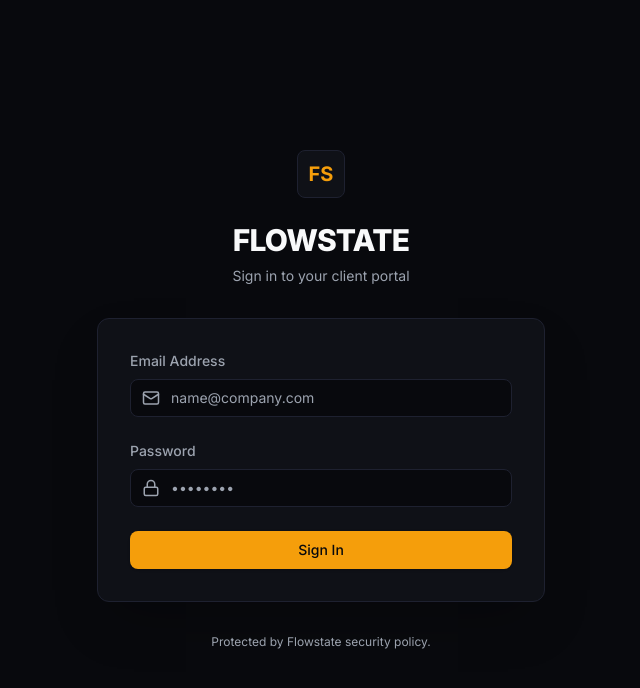
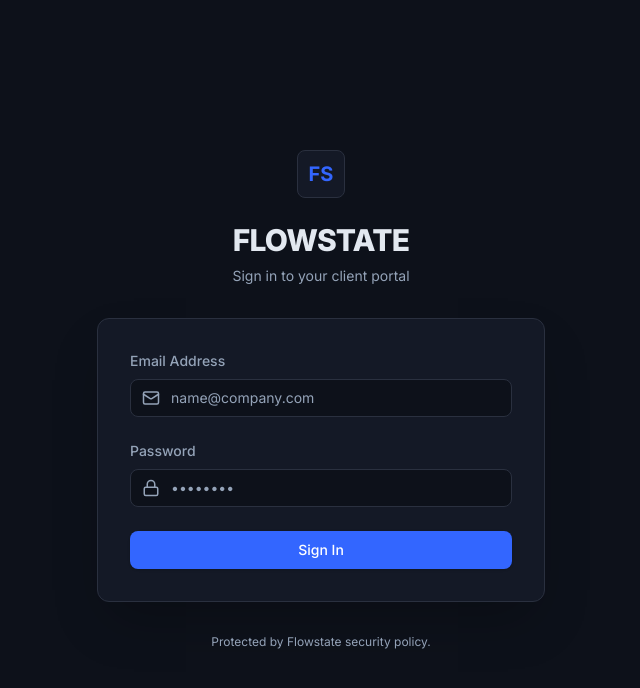
Before and after one commit to Flowstate-revenue/Client-portal, a Next.js app: page /login in a window 1280 px wide. Shown: the top 688 px of the page, without its empty margins (319-959 px from the left). Built offline with nearby package versions, Linux system fonts and the light colour scheme.

Commit message:
design system updates, button updates, ui updates

```diff
--- a/app/(portal)/billing/BillingClient.tsx
+++ b/app/(portal)/billing/BillingClient.tsx
@@ -100,8 +100,8 @@ export default function BillingClient({ initialEvents, role, activeClientId }: B
         return true
       })
       .sort((a, b) => {
-        let valA: any = a.event_date
-        let valB: any = b.event_date
+        let valA: number
+        let valB: number
 
         if (sortBy === 'value') {
           valA = Number(a.unit_price) || 0
@@ -123,7 +123,7 @@ export default function BillingClient({ initialEvents, role, activeClientId }: B
   const metrics = useMemo(() => {
     // We compute metrics specifically from all matching/filtered events in the current view
     let openBalance = 0
-    let totalCount = processedEvents.length
+    const totalCount = processedEvents.length
     const outcomeCounts: Record<string, number> = {
       sit: 0,
       proposal_followup: 0,
@@ -231,7 +231,7 @@ export default function BillingClient({ initialEvents, role, activeClientId }: B
           {activeClientId && (
             <button
               onClick={handleManageBilling}
-              className="inline-flex items-center gap-2 bg-primary hover:bg-amber-600 text-primary-foreground font-semibold px-4 py-2 rounded-lg text-sm transition-colors duration-150 cursor-pointer shadow-md"
+              className="inline-flex items-center gap-2 bg-primary hover:bg-primary-hover text-primary-foreground font-semibold px-4 py-2 rounded-lg text-sm transition-colors duration-150 cursor-pointer shadow-md"
             >
               <CreditCard size={16} />
               <span>Manage Billing</span>
--- a/app/globals.css
+++ b/app/globals.css
@@ -11,16 +11,24 @@
   --color-popover: var(--popover);
   --color-popover-foreground: var(--popover-foreground);
   --color-primary: var(--primary);
+  --color-primary-hover: var(--primary-hover);
   --color-primary-foreground: var(--primary-foreground);
   --color-secondary: var(--secondary);
   --color-secondary-foreground: var(--secondary-foreground);
   --color-muted: var(--muted);
   --color-muted-foreground: var(--muted-foreground);
+  --color-subtle: var(--subtle);
   --color-accent: var(--accent);
   --color-accent-foreground: var(--accent-foreground);
   --color-destructive: var(--destructive);
+  --color-destructive-hover: var(--destructive-hover);
   --color-destructive-foreground: var(--destructive-foreground);
+  --color-success: var(--success);
+  --color-success-foreground: var(--success-foreground);
+  --color-warning: var(--warning);
+  --color-warning-foreground: var(--warning-foreground);
   --color-border: var(--border);
+  --color-line: var(--line);
   --color-input: var(--input);
   --color-ring: var(--ring);
 
@@ -29,50 +37,72 @@
   --radius-sm: calc(var(--radius) - 4px);
 }
 
-/* TODO: replace with the Flowstate website design-system token values */
+/*
+ * Flowstate design-system tokens.
+ * Source of truth: the "flowstate-website" skill (FlowstateRevenue.com brand).
+ * See DESIGN-SYSTEM.md in this repo for the full reference and usage rules.
+ * Brand accent is blue (#3366FF); green/amber/red are reserved for semantic
+ * status only (success/warning/error) — never decoration.
+ */
 :root {
   --background: #ffffff;
-  --foreground: #111827;
+  --foreground: #0D111A;
   --card: #ffffff;
-  --card-foreground: #111827;
+  --card-foreground: #0D111A;
   --popover: #ffffff;
-  --popover-foreground: #111827;
-  --primary: #f59e0b; /* accent */
+  --popover-foreground: #0D111A;
+  --primary: #3366FF; /* blue */
+  --primary-hover: #2952CC;
   --primary-foreground: #ffffff;
-  --secondary: #f3f4f6;
-  --secondary-foreground: #1f2937;
-  --muted: #f3f4f6;
-  --muted-foreground: #6b7280;
-  --accent: #f59e0b;
-  --accent-foreground: #ffffff;
-  --destructive: #ef4444;
+  --secondary: #F1F5F9;
+  --secondary-foreground: #1E293B;
+  --muted: #F1F5F9;
+  --muted-foreground: #64748B;
+  --subtle: #94A3B8; /* tertiary text, placeholders */
+  --accent: #F1F5F9;
+  --accent-foreground: #0D111A;
+  --destructive: #EF4444; /* red */
+  --destructive-hover: #DC2626;
   --destructive-foreground: #ffffff;
-  --border: #e5e7eb;
-  --input: #e5e7eb;
-  --ring: #f59e0b;
+  --success: #10B981; /* green */
+  --success-foreground: #ffffff;
+  --warning: #F59E0B; /* amber */
+  --warning-foreground: #1F2937;
+  --border: #E2E8F0;
+  --line: #E2E8F0;
+  --input: #E2E8F0;
+  --ring: #3366FF;
   --radius: 0.5rem;
 }
 
 .dark {
-  --background: #08090D; /* bg-base */
-  --foreground: #F8F9FA; /* text-primary */
-  --card: #0F1117; /* bg-surface */
-  --card-foreground: #F8F9FA;
-  --popover: #161820; /* bg-elevated */
-  --popover-foreground: #F8F9FA;
-  --primary: #F59E0B; /* accent */
-  --primary-foreground: #08090D;
-  --secondary: #1E2130; /* bg-border */
-  --secondary-foreground: #F8F9FA;
-  --muted: #161820; /* bg-elevated */
-  --muted-foreground: #9CA3AF; /* text-secondary */
-  --accent: #F59E0B;
-  --accent-foreground: #08090D;
-  --destructive: #EF4444;
-  --destructive-foreground: #FFFFFF;
-  --border: #1E2130; /* bg-border */
-  --input: #1E2130;
-  --ring: #F59E0B;
+  --background: #0D111A; /* void */
+  --foreground: #E2E8F0; /* text */
+  --card: #141926; /* deep */
+  --card-foreground: #E2E8F0;
+  --popover: #1D2333; /* elevated */
+  --popover-foreground: #E2E8F0;
+  --primary: #3366FF; /* blue */
+  --primary-hover: #4D7CFF; /* blue-hover */
+  --primary-foreground: #ffffff;
+  --secondary: #1D2333; /* elevated */
+  --secondary-foreground: #E2E8F0;
+  --muted: #141926; /* deep */
+  --muted-foreground: #94A3B8; /* muted */
+  --subtle: #64748B; /* tertiary text, placeholders */
+  --accent: #1D2333; /* elevated, used for hover surfaces */
+  --accent-foreground: #E2E8F0;
+  --destructive: #EF4444; /* red */
+  --destructive-hover: #DC2626;
+  --destructive-foreground: #ffffff;
+  --success: #10B981; /* green */
+  --success-foreground: #ffffff;
+  --warning: #F59E0B; /* amber */
+  --warning-foreground: #0D111A;
+  --border: #2A303F; /* line — used broadly for dividers and standard card/UI borders */
+  --line: #2A303F;
+  --input: #2A303F;
+  --ring: #3366FF;
 }
 
 *,
--- a/app/login/page.tsx
+++ b/app/login/page.tsx
@@ -38,8 +38,9 @@ export default function LoginPage() {
       toast.success('Successfully logged in')
       router.push('/billing')
       router.refresh()
-    } catch (err: any) {
-      toast.error(err.message || 'Failed to sign in. Please try again.')
+    } catch (err) {
+      const message = err instanceof Error ? err.message : 'Failed to sign in. Please try again.'
+      toast.error(message)
     } finally {
       setLoading(false)
     }
@@ -113,7 +114,7 @@ export default function LoginPage() {
               <button
                 type="submit"
                 disabled={loading}
-                className="w-full flex justify-center py-2 px-4 border border-transparent rounded-lg shadow-sm text-sm font-medium text-primary-foreground bg-primary hover:bg-amber-600 focus:outline-none focus:ring-2 focus:ring-offset-2 focus:ring-primary focus:ring-offset-background transition-colors duration-150 disabled:opacity-50 cursor-pointer"
+                className="w-full flex justify-center py-2 px-4 border border-transparent rounded-lg shadow-sm text-sm font-medium text-primary-foreground bg-primary hover:bg-primary-hover focus:outline-none focus:ring-2 focus:ring-offset-2 focus:ring-primary focus:ring-offset-background transition-colors duration-150 disabled:opacity-50 cursor-pointer"
               >
                 {loading ? (
                   <Loader2 className="animate-spin -ml-1 mr-2 h-5 w-5" />
--- /dev/null
+++ b/components/ui/Button.tsx
@@ -0,0 +1,29 @@
+import type { ButtonHTMLAttributes } from 'react'
+
+type ButtonVariant = 'primary' | 'secondary' | 'destructive'
+
+interface ButtonProps extends ButtonHTMLAttributes<HTMLButtonElement> {
+  variant?: ButtonVariant
+}
+
+const VARIANT_CLASSES: Record<ButtonVariant, string> = {
+  primary: 'bg-primary text-primary-foreground font-semibold hover:bg-primary-hover',
+  secondary:
+    'bg-transparent text-muted-foreground border border-border hover:border-primary hover:text-foreground',
+  destructive: 'bg-destructive text-destructive-foreground font-semibold hover:bg-destructive-hover',
+}
+
+export default function Button({
+  variant = 'primary',
+  className = '',
+  type = 'button',
+  ...props
+}: ButtonProps) {
+  return (
+    <button
+      type={type}
+      className={`inline-flex items-center justify-center gap-1.5 rounded-lg px-4 py-2 text-sm transition-colors duration-150 cursor-pointer disabled:cursor-not-allowed disabled:opacity-50 ${VARIANT_CLASSES[variant]} ${className}`}
+      {...props}
+    />
+  )
+}
--- a/components/ui/Modal.tsx
+++ b/components/ui/Modal.tsx
@@ -25,15 +25,15 @@ export default function Modal({ onClose, children }: ModalProps) {
     >
       <div
         className="relative w-full max-w-lg mx-4 rounded-xl p-6"
-        style={{ backgroundColor: '#0F1117', border: '1px solid #1E2130' }}
+        style={{ backgroundColor: 'var(--card)', border: '1px solid var(--border)' }}
         onClick={(e) => e.stopPropagation()}
       >
         <button
           onClick={onClose}
           className="absolute top-4 right-4 p-1 rounded-md transition-colors duration-150 cursor-pointer"
-          style={{ color: '#6B7280' }}
-          onMouseEnter={(e) => (e.currentTarget.style.color = '#F8F9FA')}
-          onMouseLeave={(e) => (e.currentTarget.style.color = '#6B7280')}
+          style={{ color: 'var(--subtle)' }}
+          onMouseEnter={(e) => (e.currentTarget.style.color = 'var(--foreground)')}
+          onMouseLeave={(e) => (e.currentTarget.style.color = 'var(--subtle)')}
         >
           <X size={18} />
         </button>
--- a/components/ui/StatusBadge.tsx
+++ b/components/ui/StatusBadge.tsx
@@ -8,25 +8,25 @@ const CONFIG: Record<GHLSyncStatus, { label: string; style: React.CSSProperties
   synced: {
     label: 'Synced',
     style: {
-      backgroundColor: 'rgba(6,78,59,0.6)',
+      backgroundColor: 'rgba(16,185,129,0.14)',
       color: '#34D399',
-      border: '1px solid rgba(6,95,70,0.4)',
+      border: '1px solid rgba(16,185,129,0.3)',
     },
   },
   pending: {
     label: 'Pending',
     style: {
-      backgroundColor: 'rgba(120,53,15,0.6)',
+      backgroundColor: 'rgba(245,158,11,0.14)',
       color: '#FCD34D',
-      border: '1px solid rgba(146,64,14,0.4)',
+      border: '1px solid rgba(245,158,11,0.3)',
     },
   },
   error: {
     label: 'Error',
     style: {
-      backgroundColor: 'rgba(127,29,29,0.6)',
+      backgroundColor: 'rgba(239,68,68,0.14)',
       color: '#F87171',
-      border: '1px solid rgba(153,27,27,0.4)',
+      border: '1px solid rgba(239,68,68,0.3)',
     },
   },
 }
--- a/components/ui/ZipTag.tsx
+++ b/components/ui/ZipTag.tsx
@@ -7,7 +7,7 @@ export default function ZipTag({ zip, onRemove }: ZipTagProps) {
   return (
     <span
       className="inline-flex items-center gap-1 rounded-md px-2 py-0.5 text-xs font-mono"
-      style={{ backgroundColor: '#1E2130', color: '#9CA3AF' }}
+      style={{ backgroundColor: 'var(--border)', color: 'var(--muted-foreground)' }}
     >
       {zip}
       {onRemove && (
@@ -15,9 +15,9 @@ export default function ZipTag({ zip, onRemove }: ZipTagProps) {
           type="button"
           onClick={onRemove}
           className="transition-colors duration-150 cursor-pointer leading-none"
-          style={{ color: '#6B7280' }}
-          onMouseEnter={(e) => (e.currentTarget.style.color = '#F8F9FA')}
-          onMouseLeave={(e) => (e.currentTarget.style.color = '#6B7280')}
+          style={{ color: 'var(--subtle)' }}
+          onMouseEnter={(e) => (e.currentTarget.style.color = 'var(--foreground)')}
+          onMouseLeave={(e) => (e.currentTarget.style.color = 'var(--subtle)')}
         >
           ×
         </button>
```
Also changed, not shown: app/(portal)/consultants/page.tsx (+7 -22 lines), components/consultants/ConsultantForm.tsx (+18 -40 lines), components/consultants/ConsultantTable.tsx (+16 -16 lines), components/consultants/DeleteModal.tsx (+16 -39 lines), 1 other file (tests, documents, lock files or other folders).
